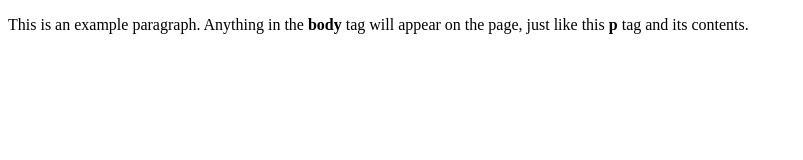
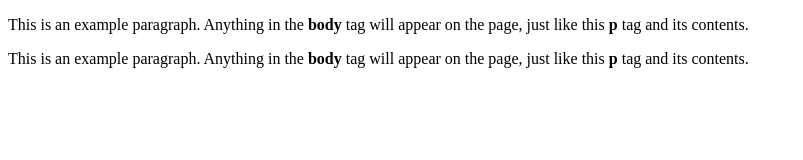
Before and after one commit to lucascunhaiftm/lucascunha.github.io, a plain HTML site: page index.html in a window 1280 px wide. Shown: the whole page, without its empty margins (0-803 px from the left). Drawn offline with Linux system fonts and the light colour scheme.

Commit message:
Adicao de paragrafo no index.html

```diff
--- a/index.html
+++ b/index.html
@@ -1 +1,2 @@
-<!doctype html><html>  <head>    <title>This is the title of the webpage!</title>  </head>  <body>    <p>This is an example paragraph. Anything in the <strong>body</strong> tag will appear on the page, just like this <strong>p</strong> tag and its contents.</p>  </body></html>
+<!doctype html><html>  <head>    <title>This is the title of the webpage!</title>  </head>  <body>    <p>This is an example paragraph. Anything in the <strong>body</strong> tag will appear on the page, just like this <strong>p</strong> tag and its contents.</p>  <p>This is an example paragraph. Anything in the <strong>body</strong> tag will appear on the page, just like this <strong>p</strong> tag and its contents.</p>
+</body></html>
```
